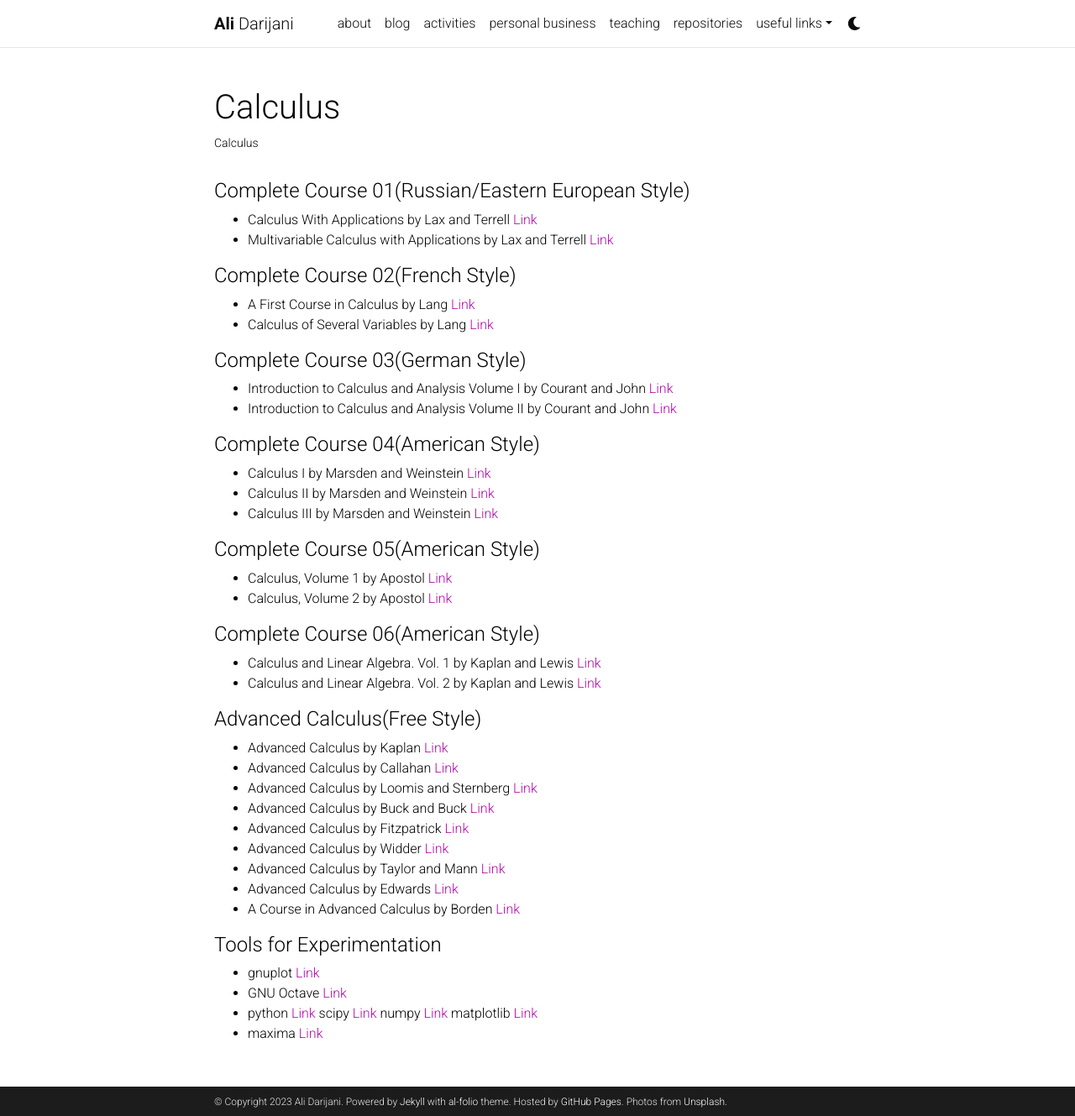
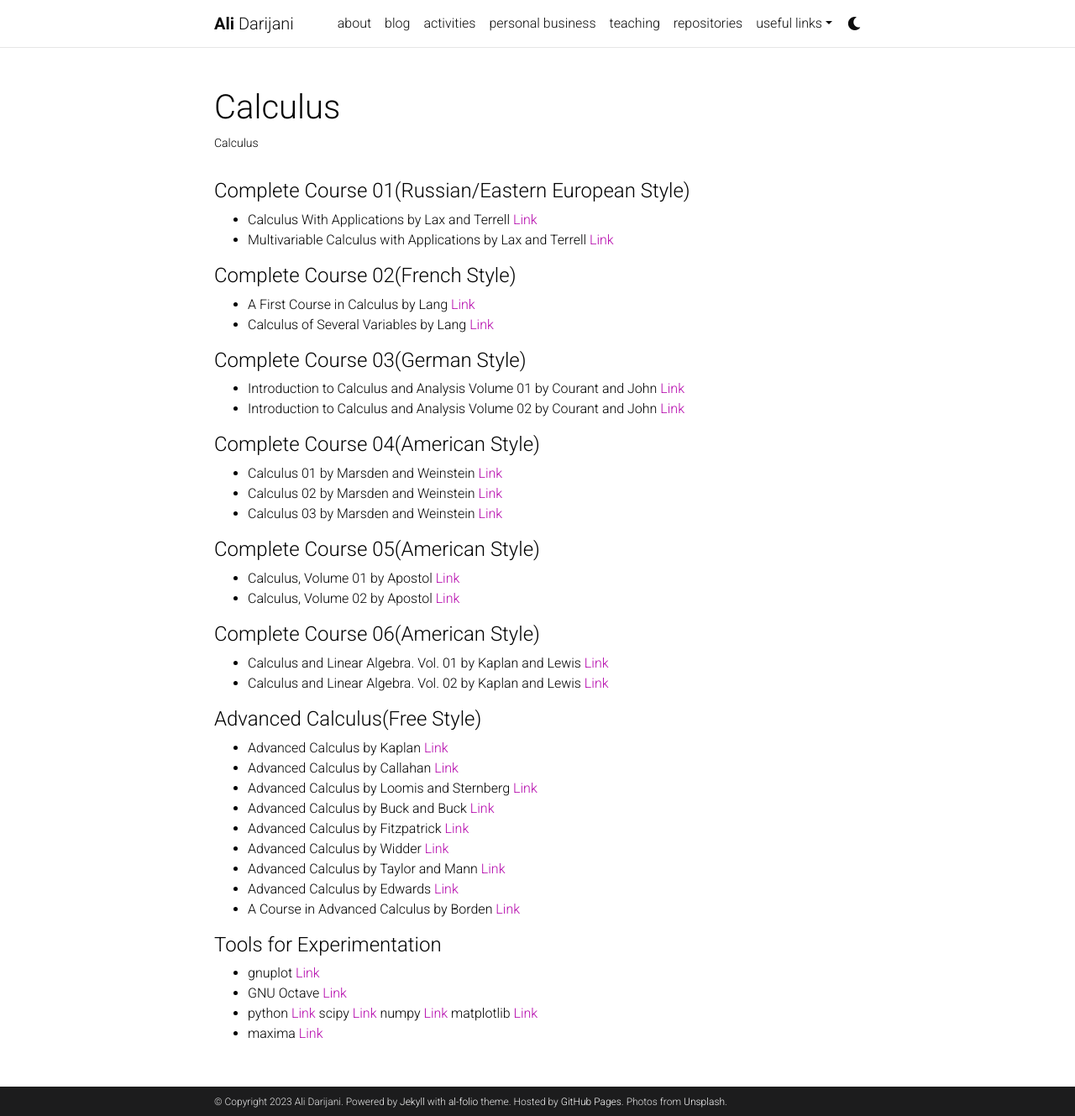
Before and after one commit to adarijani/adarijani.github.io_archived, a Jekyll site: the page built from _projects/t_03_.calculus.md, in a window 1280 px wide and 1329 px high. Shown: the whole window at 84% size. Built offline with Jekyll 4.4.1, drawn with Linux system fonts in a browser that asks for light colours; comment, search, counter and statistics services are not loaded; a style sheet for code colours, icons or effects is not loaded.

Commit message:
Update t_03_.calculus.md

```diff
--- a/_projects/t_03_.calculus.md
+++ b/_projects/t_03_.calculus.md
@@ -19,24 +19,24 @@ category: teaching
 
 #### Complete Course 03(German Style)
 
-*  Introduction to Calculus and Analysis Volume I by Courant and John [Link](https://link.springer.com/book/10.1007/978-1-4613-8955-2)
-*  Introduction to Calculus and Analysis Volume II by Courant and John [Link](https://link.springer.com/book/10.1007/978-1-4613-8958-3)
+*  Introduction to Calculus and Analysis Volume 01 by Courant and John [Link](https://link.springer.com/book/10.1007/978-1-4613-8955-2)
+*  Introduction to Calculus and Analysis Volume 02 by Courant and John [Link](https://link.springer.com/book/10.1007/978-1-4613-8958-3)
 
 #### Complete Course 04(American Style)
 
-* Calculus I by Marsden and Weinstein [Link](https://link.springer.com/book/10.1007/978-1-4612-5024-1)
-* Calculus II by Marsden and Weinstein [Link](https://link.springer.com/book/10.1007/978-1-4612-5026-5)
-* Calculus III by Marsden and Weinstein [Link](https://link.springer.com/book/10.1007/978-1-4612-5028-9)
+* Calculus 01 by Marsden and Weinstein [Link](https://link.springer.com/book/10.1007/978-1-4612-5024-1)
+* Calculus 02 by Marsden and Weinstein [Link](https://link.springer.com/book/10.1007/978-1-4612-5026-5)
+* Calculus 03 by Marsden and Weinstein [Link](https://link.springer.com/book/10.1007/978-1-4612-5028-9)
 
 #### Complete Course 05(American Style)
 
-* Calculus, Volume 1 by Apostol [Link](https://www.wiley.com/en-us/Calculus%2C+Volume+1%2C+2nd+Edition-p-9781119496731)
-* Calculus, Volume 2 by Apostol [Link](https://www.wiley.com/en-us/Calculus%2C+Volume+2%2C+2nd+Edition-p-9781119496762)
+* Calculus, Volume 01 by Apostol [Link](https://www.wiley.com/en-us/Calculus%2C+Volume+1%2C+2nd+Edition-p-9781119496731)
+* Calculus, Volume 02 by Apostol [Link](https://www.wiley.com/en-us/Calculus%2C+Volume+2%2C+2nd+Edition-p-9781119496762)
 
 #### Complete Course 06(American Style)
 
-* Calculus and Linear Algebra. Vol. 1 by Kaplan and Lewis [Link](https://quod.lib.umich.edu/s/spobooks/5597602.0001.001/--calculus-and-linear-algebra-vol-1-vectors-in-the-plane)
-* Calculus and Linear Algebra. Vol. 2 by Kaplan and Lewis [Link](https://quod.lib.umich.edu/s/spobooks/5597602.0002.001/--calculus-and-linear-algebra-vol-2-vector-spaces-many)
+* Calculus and Linear Algebra. Vol. 01 by Kaplan and Lewis [Link](https://quod.lib.umich.edu/s/spobooks/5597602.0001.001/--calculus-and-linear-algebra-vol-1-vectors-in-the-plane)
+* Calculus and Linear Algebra. Vol. 02 by Kaplan and Lewis [Link](https://quod.lib.umich.edu/s/spobooks/5597602.0002.001/--calculus-and-linear-algebra-vol-2-vector-spaces-many)
 
 #### Advanced Calculus(Free Style)
 
```
